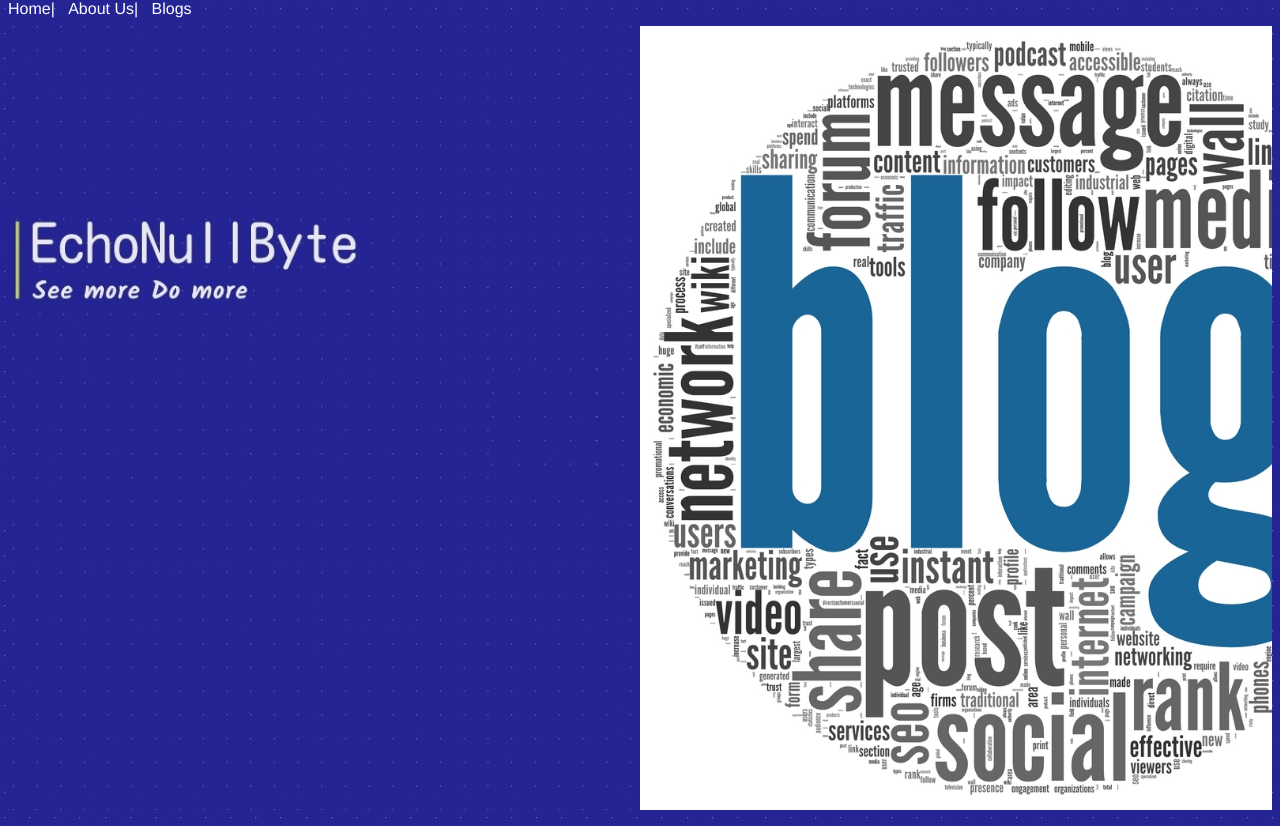
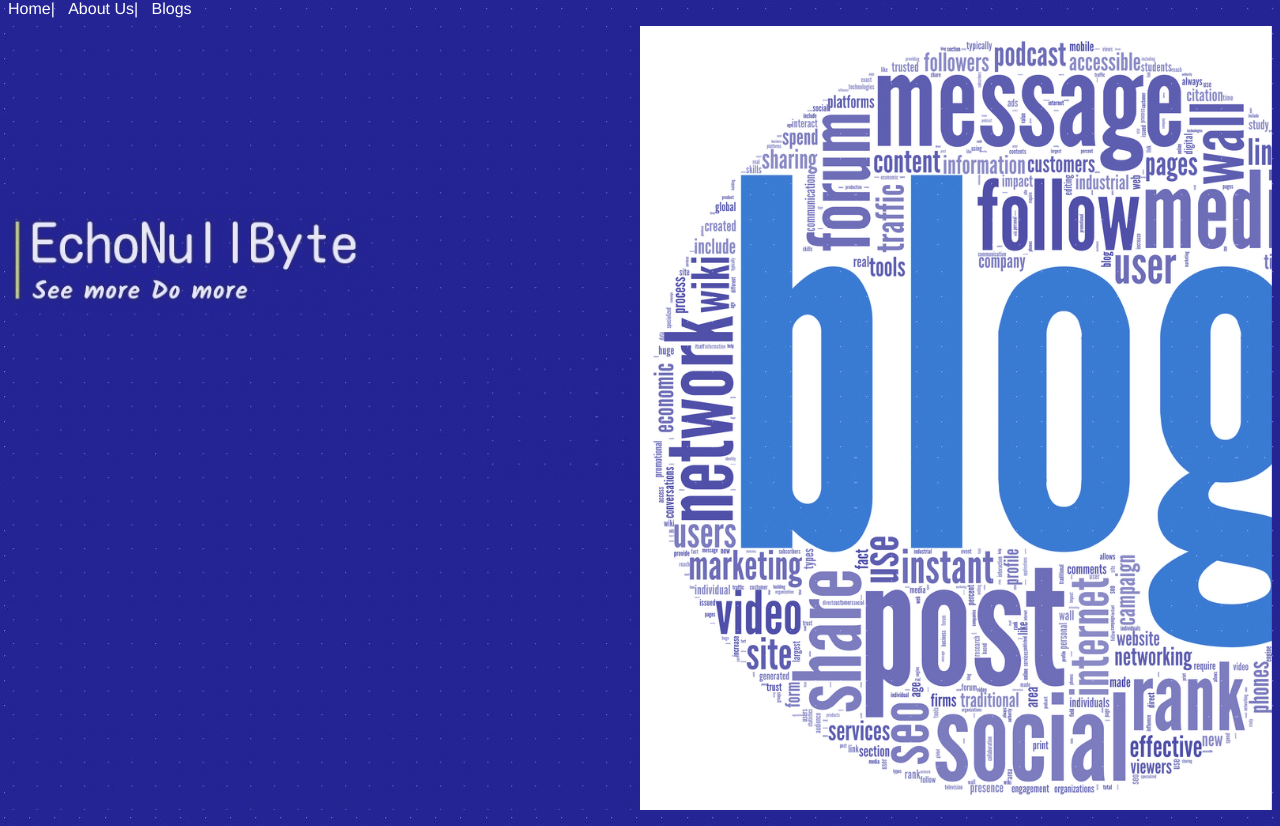
Before and after one commit to nikhilsompura007/nikhilsompura007.github.io, a website: page index.html in a window 1280 px wide. Drawn offline with Linux system fonts and the light colour scheme.

Commit message:
modified:   index.html 	modified:   style.css

```diff
--- a/index.html
+++ b/index.html
@@ -9,7 +9,7 @@
 <form>
     <body>
         <div id="homesidebar"><ul><li><a id="navbar">Home</a></li><li>|&nbsp;&nbsp;&nbsp;</li><li><a id="navbar">About Us</a></li>|&nbsp;&nbsp;&nbsp;<li><a id="navbar">Blogs</a></li></ul></div> <br>
-        <div id="maindiv"><div id="logodiv"></div><div id="newssection"><h2 id="">Latest Blogs</h2></div></div>
+        <div id="maindiv"><div id="logodiv"></div><div id="newssection"><h2 id=""></h2></div></div>
     </body>
 </form>
 
--- a/style.css
+++ b/style.css
@@ -108,6 +108,7 @@ ul
     background-image: url('images/blog-word-cloud1.jpg');
     background-size: cover;
     background-repeat: no-repeat;
+    mix-blend-mode: screen;
 }
 #newssection:hover
 {
```
